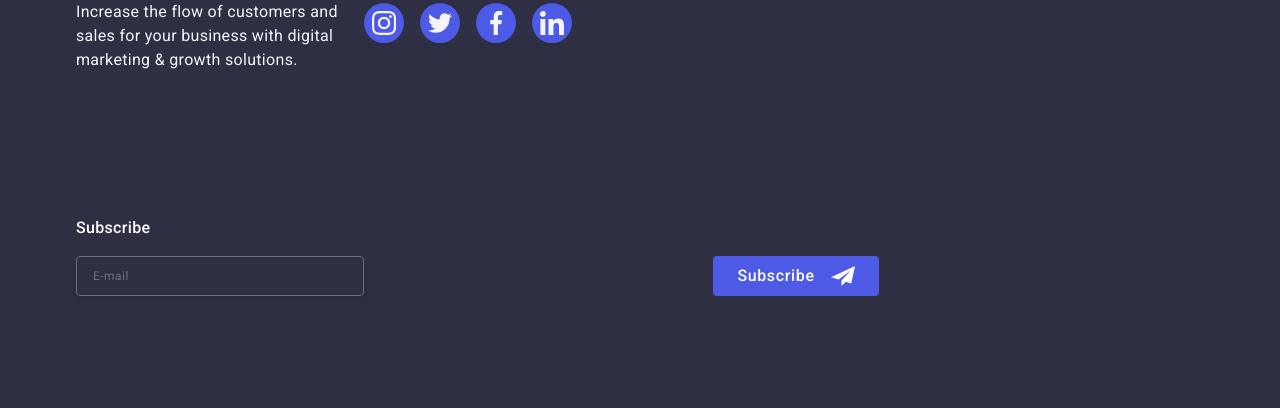
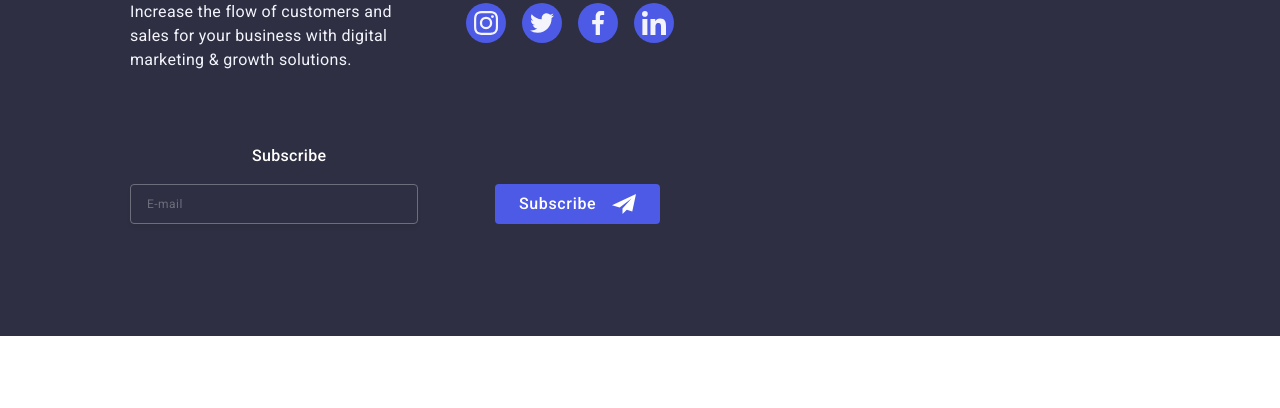
Before and after one commit to Olena2583/goit-markup-hw-06, a plain HTML site: page index.html in a window 1280 px wide. Shown: the part 3504-3912 px from the top of the page. After the commit the page ends 3840 px from the top, so only its background shows below. Drawn offline with nearby package versions, Linux system fonts and the light colour scheme.

Commit message:
fix footer

```diff
--- a/css/styles.css
+++ b/css/styles.css
@@ -1,21 +1,6 @@
 .hidden {
   display: none;
 }
-
-/* :root {
-  --iris: #4d5ae5;
-  --ocean: #404bbf;
-  --navy-blue: #2e2f42;
-  --green: #31d0aa;
-  --slate: #434455;
-  --light-slate: #8e8f99;
-  --cornflower: #e7e9fc;
-  --cloud: #f4f4fd;
-  --navy-blue-modal: rgba(46, 47, 66, 0.4);
-  --grey: rgba(46, 47, 66, 0.7);
-  --white: #fff;
-  --dairy: #fcfcfc;
-} */
 
 body {
   background-color: #ffffff;
@@ -795,6 +780,7 @@ input {
   padding-top: 96px;
   padding-bottom: 96px;
   background: #2e2f42;
+  min-width: 768px;
 }
 
 .footer-logo-text {
@@ -901,6 +887,8 @@ input::placeholder {
   letter-spacing: 0.02em;
   color: #fff;
   margin-bottom: 16px;
+  margin-left: 122px;
+  margin-right: 123px;
 }
 
 .footer-form-maile {
@@ -941,8 +929,8 @@ input::placeholder {
   background-color: #4d5ae5;
   transition: color 250ms cubic-bezier(0.4, 0, 0.2, 1);
   transition: background-color 250ms cubic-bezier(0.4, 0, 0.2, 1);
-  margin-left: auto;
-  margin-right: auto;
+  margin-left: 77px;
+  margin-right: 78px;
 }
 
 .footer-form-icon {
@@ -957,20 +945,20 @@ input::placeholder {
 
 /* TABLET footer*/
 @media screen and (min-width: 768px) {
-  .footer-text {
-    width: 264px;
+  .footer {
+    padding-left: 108px;
+  }
+  .footer-tablet {
+    display: flex;
+    align-items: flex-start;
+    gap: 24px;
   }
   .footer-form {
     display: block;
   }
-  .footer-tablet {
-    display: flex;
-    flex-direction: row;
-    align-items: flex-start;
-    gap: 24px;
-    margin-bottom: 72px;
+  .footer-logo-text {
+    margin-right: 24px;
   }
-
   .footer-form-icon {
     fill: #fff;
   }
@@ -978,13 +966,7 @@ input::placeholder {
   .footer-form-buttom {
     display: flex;
     justify-content: flex-start;
-    gap: 24px;
   }
-}
-
-.footer-form {
-  /* display: block;
-  } */
 }
 
 /* DESKTOP footer */
```
